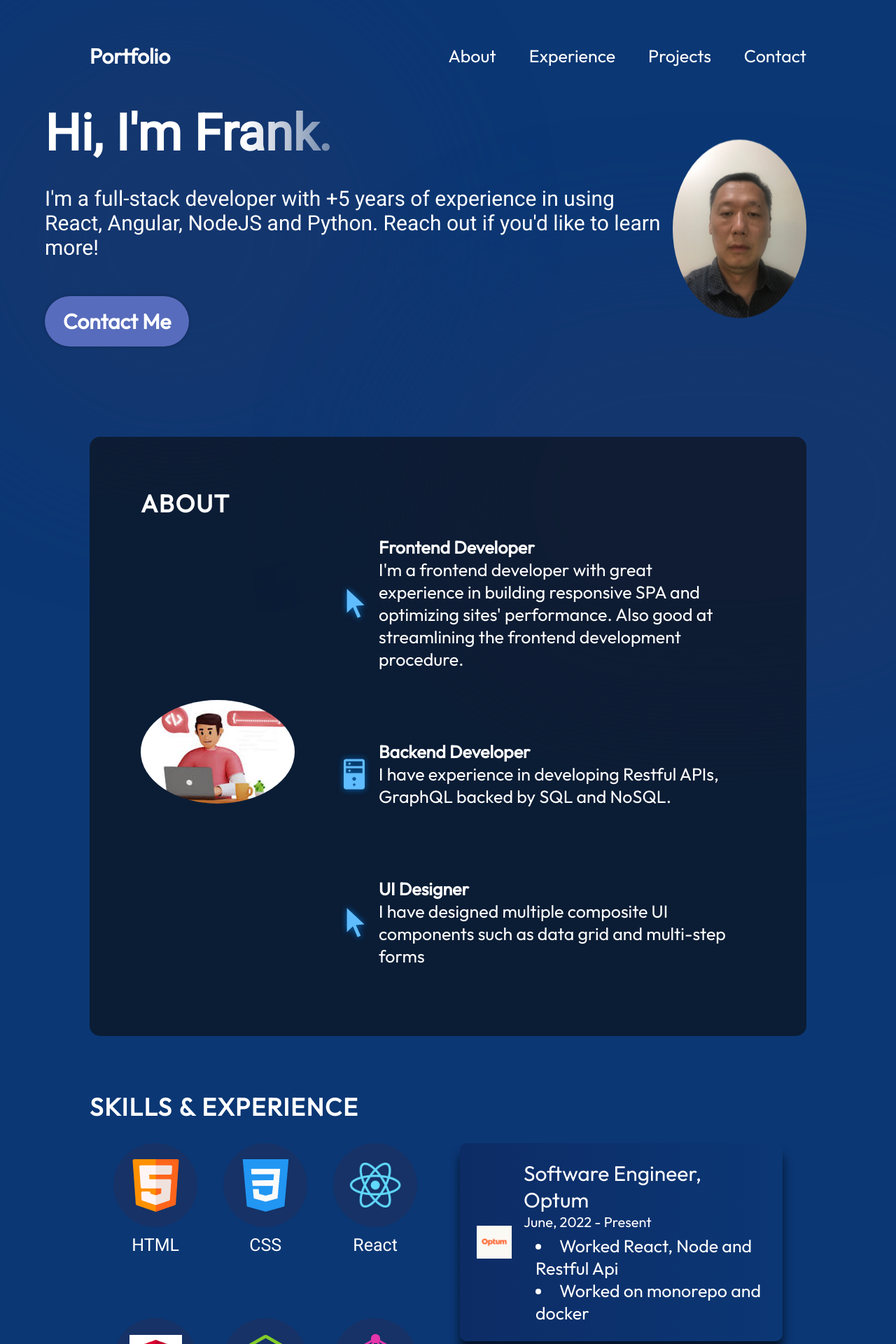
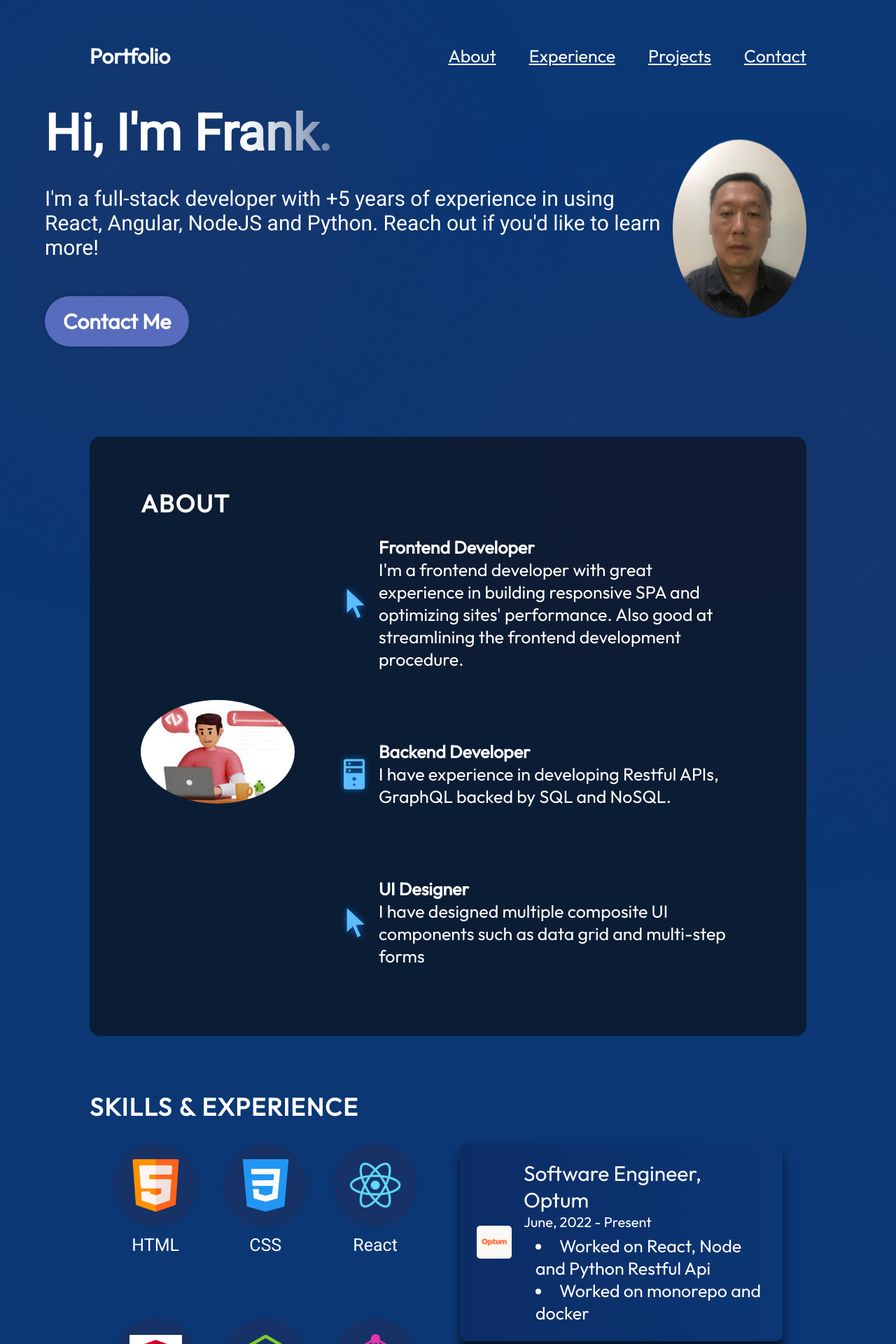
Before and after one commit to frank1433/personal_portfolio, a React (Vite) app: page / in a window 1280 px wide. Shown: the top 1920 px of the page at 70% size. Built offline with nearby package versions, Linux system fonts and the light colour scheme.

Commit message:
add change

```diff
--- a/src/components/Experience/Experience.module.css
+++ b/src/components/Experience/Experience.module.css
@@ -78,6 +78,7 @@
 
 .historyItem img {
   width: 50px;
+  border-radius: 5px;
 }
 
 .historyItemDetails {
--- a/src/components/Navbar/Navbar.module.css
+++ b/src/components/Navbar/Navbar.module.css
@@ -35,8 +35,12 @@
 .menuItems a {
   font-size: 25px;
   color: var(--color-text);
-  text-decoration: none;
+  transition: all 0.5ms ease;
+  &:hover{
+    scale: 1.5;
+  }
 }
+
 
 @media screen and (max-width: 830px) {
   .navbar {
--- a/src/data/history.json
+++ b/src/data/history.json
@@ -4,7 +4,7 @@
     "organisation": "Optum",
     "startDate": "June, 2022",
     "endDate": "Present",
-    "experiences": ["Worked React, Node and Restful Api", "Worked on monorepo and docker"],
+    "experiences": ["Worked on React, Node and Python Restful Api", "Worked on monorepo and docker"],
     "imageSrc": "history/optum.png"
   },
   {
```
